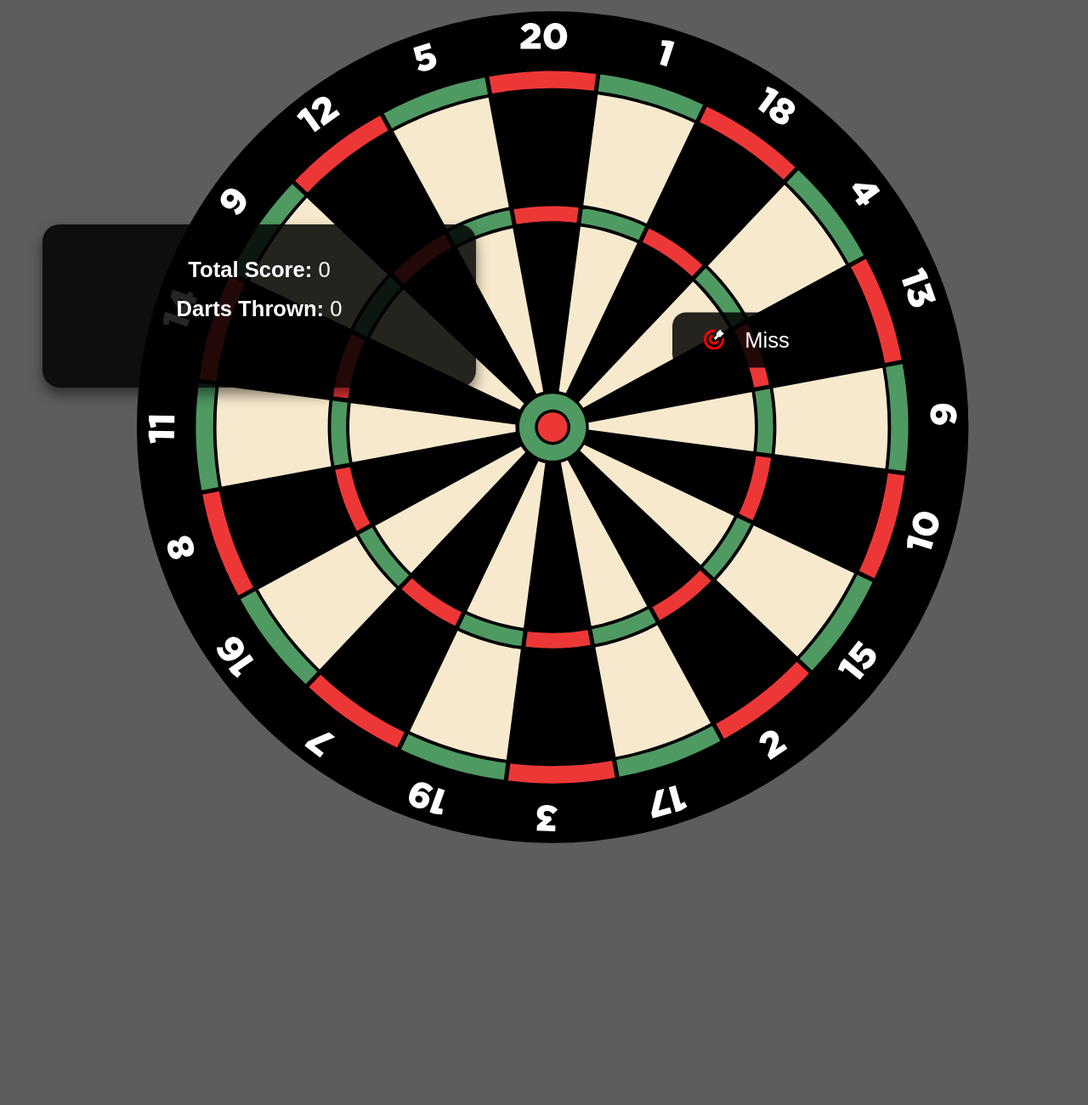
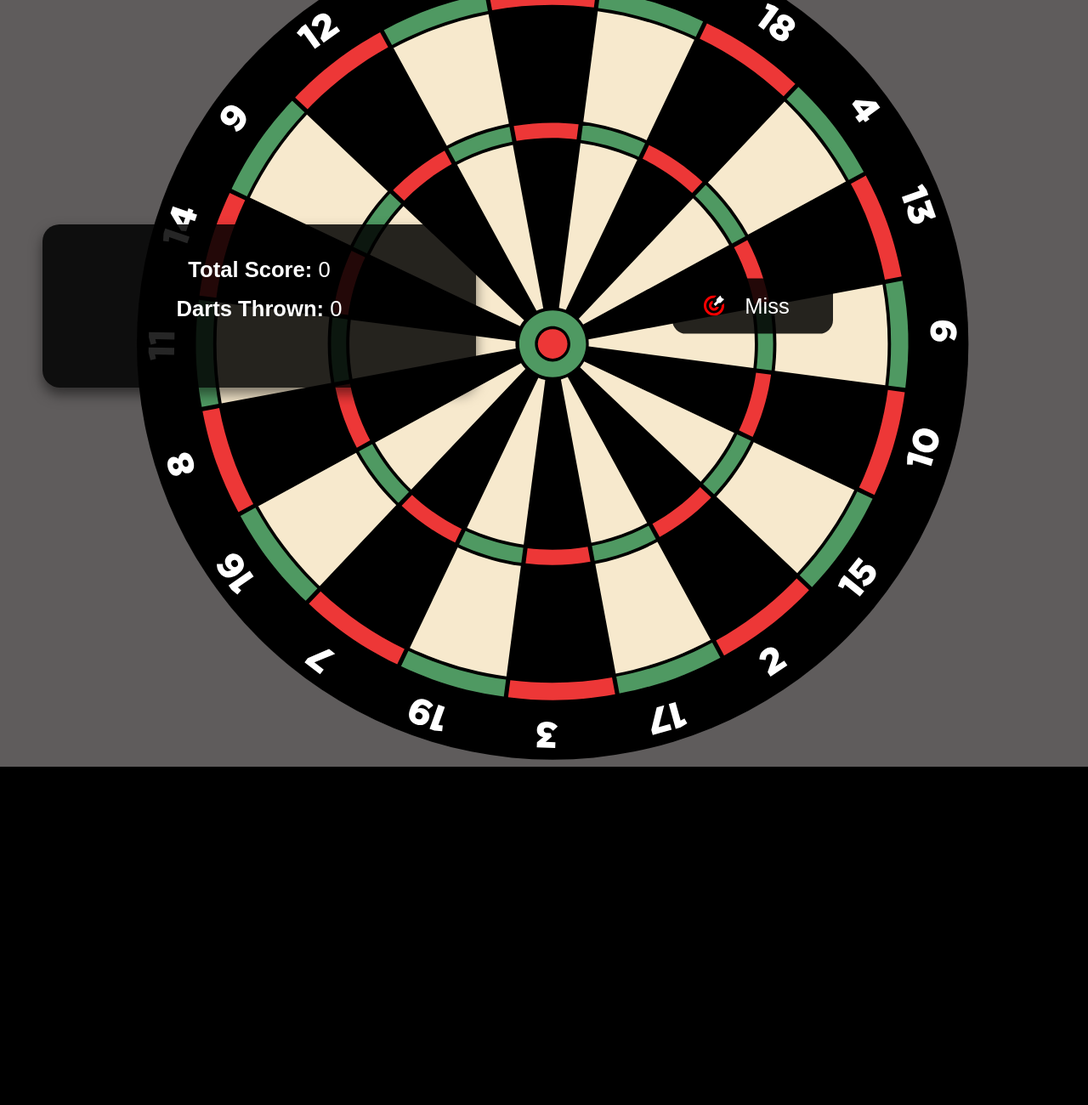
Before and after one commit to Foxyyyyy/Darts, a Flask app: page / in a window 1280 px wide; the page is wider, and only the part inside the window is pictured. Shown: that part at 85% size. After the commit the page ends 902 px from the top of that part, so only its background shows below. Run offline with Flask 3, Linux system fonts and the light colour scheme.

Commit message:
fixed scroll issue, everything now fits on screen without having to scroll

```diff
--- a/static/style.css
+++ b/static/style.css
@@ -6,12 +6,10 @@ body {
   display: flex;
   justify-content: center; /* Centers horizontally */
   align-items: center;     /* Centers vertically */
-  height: 100vh;           /* Full viewport height */
-  width: 100vw;            /* Full viewport width */
   max-width: 900px;       /* Larger maximum width */
   max-height: 1000px;      /* Larger maximum height */
   margin: auto;            /* Center on the screen */
-  margin-top: 100px;
+  margin-top: 12%;
   transform: scale(2);     /* Increase the scale for a bigger appearance */
 }
 
@@ -112,7 +110,7 @@ body {
   margin-right: 300px;
   position: relative; /* Ensure proper stacking */
   position: absolute;           /* Position it absolutely */
-  top: 50%;                     /* Center vertically */
+  top: 45%;                     /* Center vertically */
   right: 0;                      /* Align to the left of the screen */
   transform: translateY(-50%);  /* Adjust for vertical centering */
 }
```
